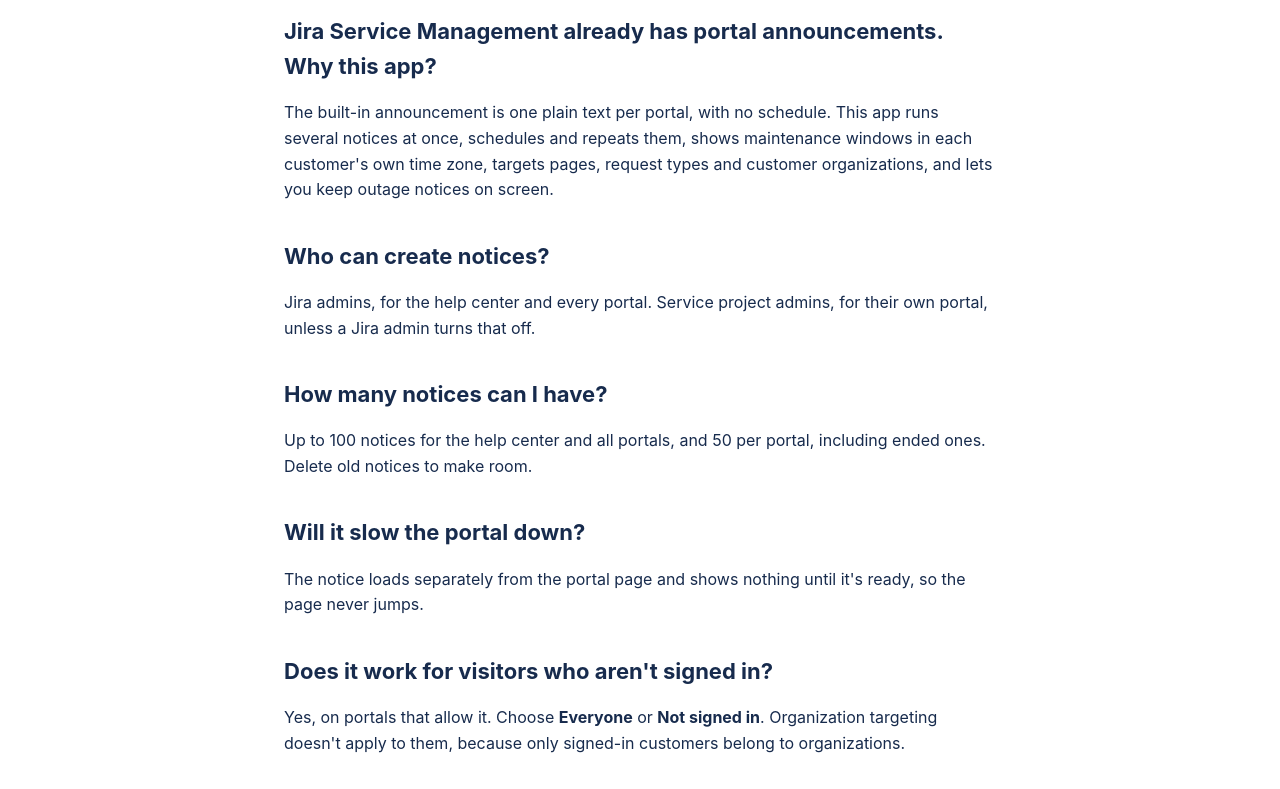
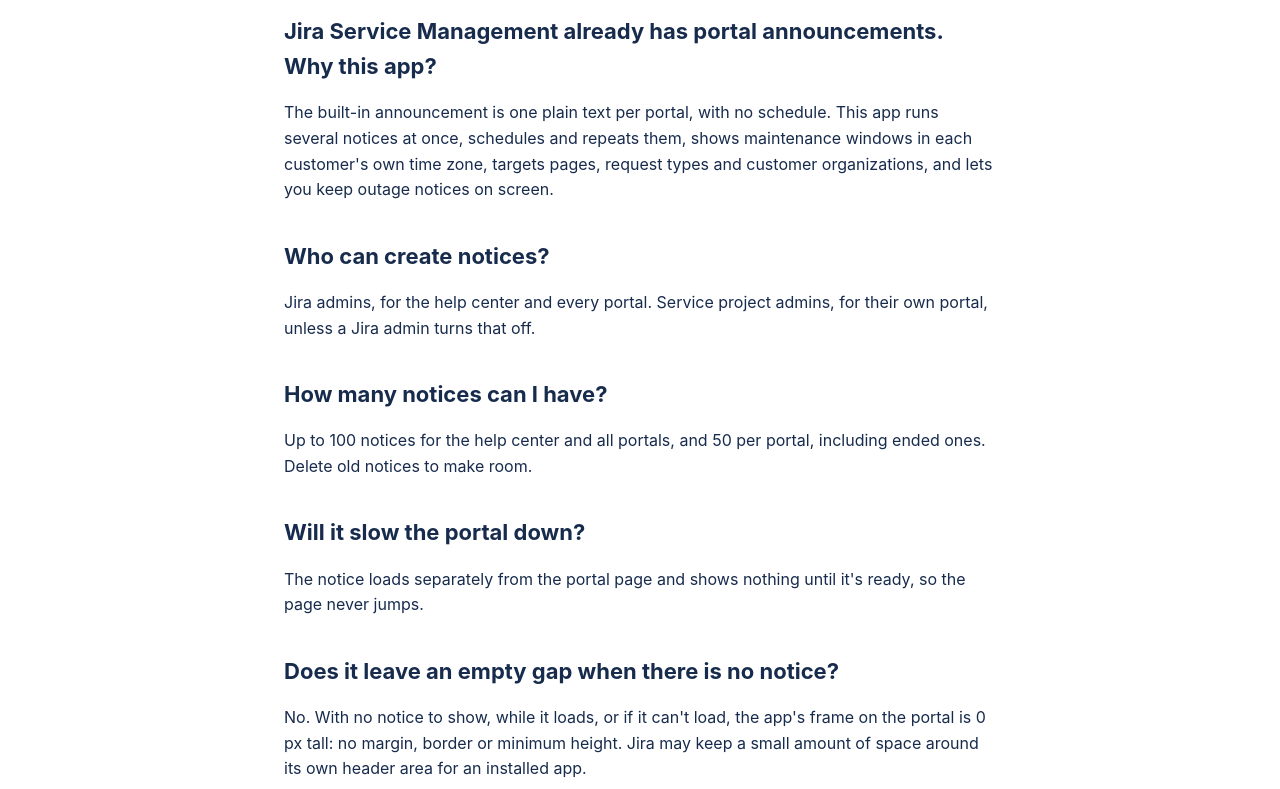
Before and after one commit to jojojojo1322/portal-app-docs, a plain HTML site: page faq.html in a window 1280 px wide. Shown: the part 147-936 px from the top of the page. Drawn offline with Linux system fonts and the light colour scheme.

Commit message:
Update docs

```diff
--- a/faq.html
+++ b/faq.html
@@ -19,6 +19,8 @@
 <p>Up to 100 notices for the help center and all portals, and 50 per portal, including ended ones. Delete old notices to make room.</p>
 <h2 id="will-it-slow-the-portal-down">Will it slow the portal down?</h2>
 <p>The notice loads separately from the portal page and shows nothing until it's ready, so the page never jumps.</p>
+<h2 id="does-it-leave-an-empty-gap-when-there-is-no-notice">Does it leave an empty gap when there is no notice?</h2>
+<p>No. With no notice to show, while it loads, or if it can't load, the app's frame on the portal is 0 px tall: no margin, border or minimum height. Jira may keep a small amount of space around its own header area for an installed app.</p>
 <h2 id="does-it-work-for-visitors-who-aren-t-signed-in">Does it work for visitors who aren't signed in?</h2>
 <p>Yes, on portals that allow it. Choose <strong>Everyone</strong> or <strong>Not signed in</strong>. Organization targeting doesn't apply to them, because only signed-in customers belong to organizations.</p>
 <h2 id="which-languages-are-supported">Which languages are supported?</h2>
```
